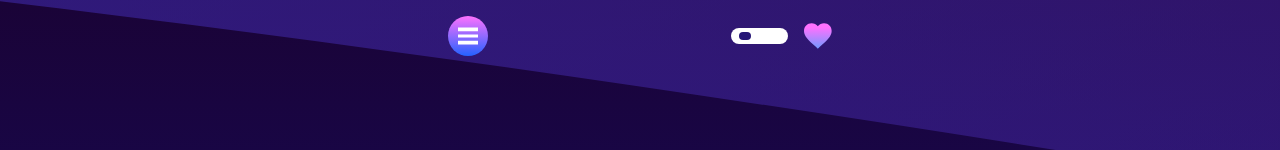
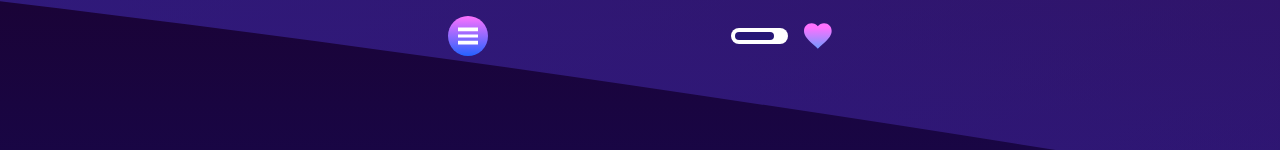
Before and after one commit to keremenen/hangman, a React (Vite) app: page /app in a window 1280 px wide. Shown: the top 150 px of the page. Built offline with nearby package versions, Linux system fonts and the light colour scheme.

Commit message:
Add logic to accept dynamic values by health-bar component

```diff
--- a/src/components/app-bar.tsx
+++ b/src/components/app-bar.tsx
@@ -10,6 +10,7 @@ export default function AppBar() {
   const togglePause = useGameStore((state) => state.togglePause);
   const selectedCategory = useGameStore((state) => state.selectedCategory);
   const isPaused = useGameStore((state) => state.isPaused);
+  const health = useGameStore((state) => state.health);
 
   return (
     <HeaderWrapper>
@@ -19,7 +20,7 @@ export default function AppBar() {
           {selectedCategory && unslugify(selectedCategory)}
         </h1>
       </div>
-      <HealthBar />
+      <HealthBar currentHealth={health} />
 
       {isPaused && <PauseModal />}
     </HeaderWrapper>
--- a/src/components/health-bar.tsx
+++ b/src/components/health-bar.tsx
@@ -1,9 +1,18 @@
 import heartIcon from "../assets/images/icon-heart.svg";
 
-export default function HealthBar() {
+export default function HealthBar({
+  currentHealth,
+}: {
+  currentHealth: number;
+}) {
   return (
     <div className="flex items-center gap-4">
-      <div className="after:bg-dark-navy a relative flex h-4 w-[57px] items-center rounded-full bg-white px-2 after:h-2 after:w-[30%] after:rounded-full after:content-['']" />
+      <div className="relative flex h-4 w-[57px] items-center rounded-full bg-white px-1">
+        <div
+          className="h-2 rounded-full bg-dark-navy"
+          style={{ width: `${currentHealth}%` }}
+        />
+      </div>
       <img src={heartIcon} alt="heart icon" className="size-7" />
     </div>
   );
--- a/src/stores/gameStore.ts
+++ b/src/stores/gameStore.ts
@@ -4,6 +4,7 @@ type GameStore = {
   isGameStarted: boolean;
   selectedCategory: string | null;
   isPaused: boolean;
+  health: number; // should be between 0 and 100
 
   selectNewCategory: (category: string) => void;
   togglePause: () => void;
@@ -13,6 +14,7 @@ export const useGameStore = create<GameStore>((set) => ({
   isGameStarted: false,
   selectedCategory: null,
   isPaused: false,
+  health: 80,
 
   selectNewCategory: (category: string) => {
     set({ selectedCategory: category });
```
